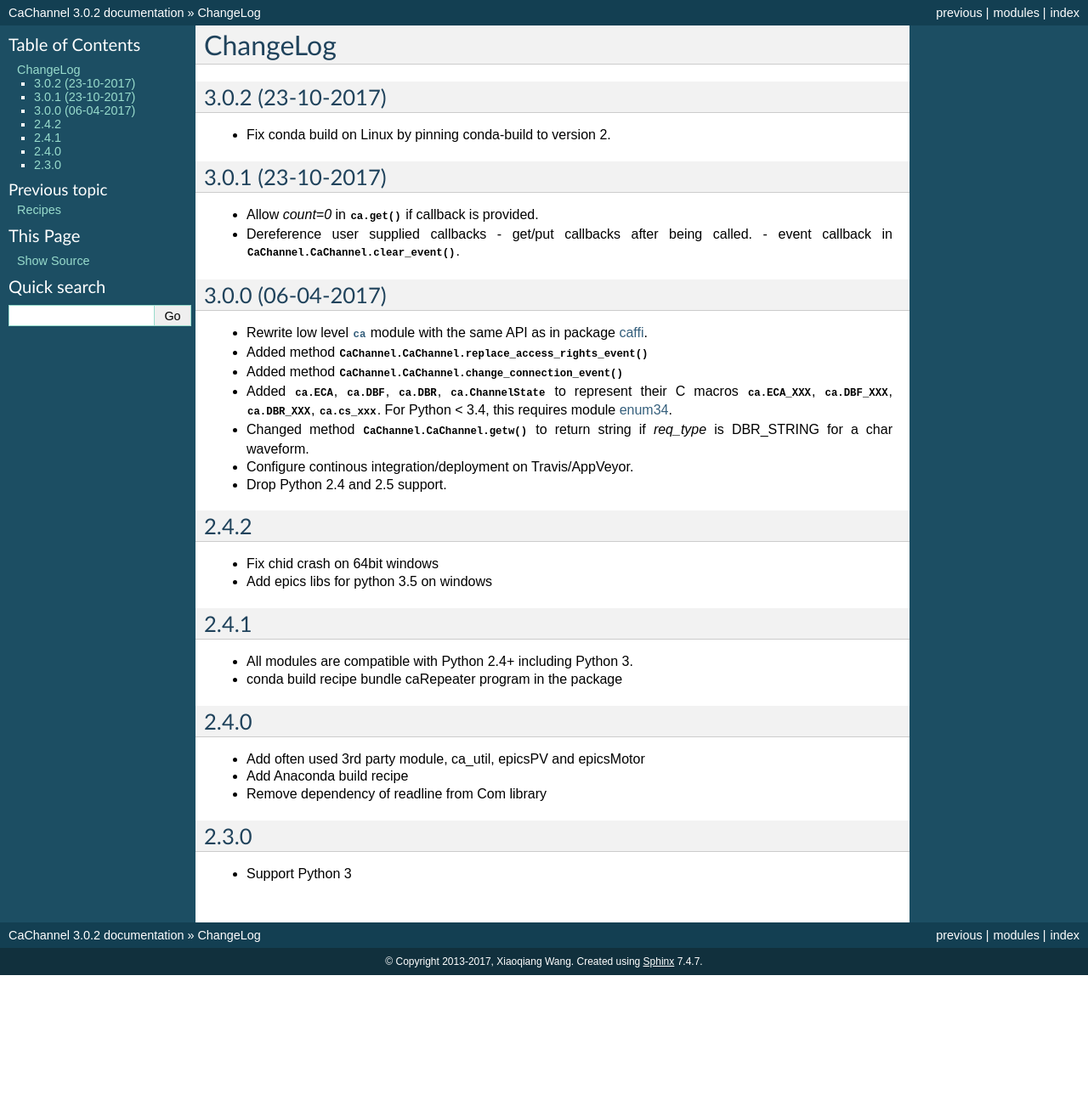
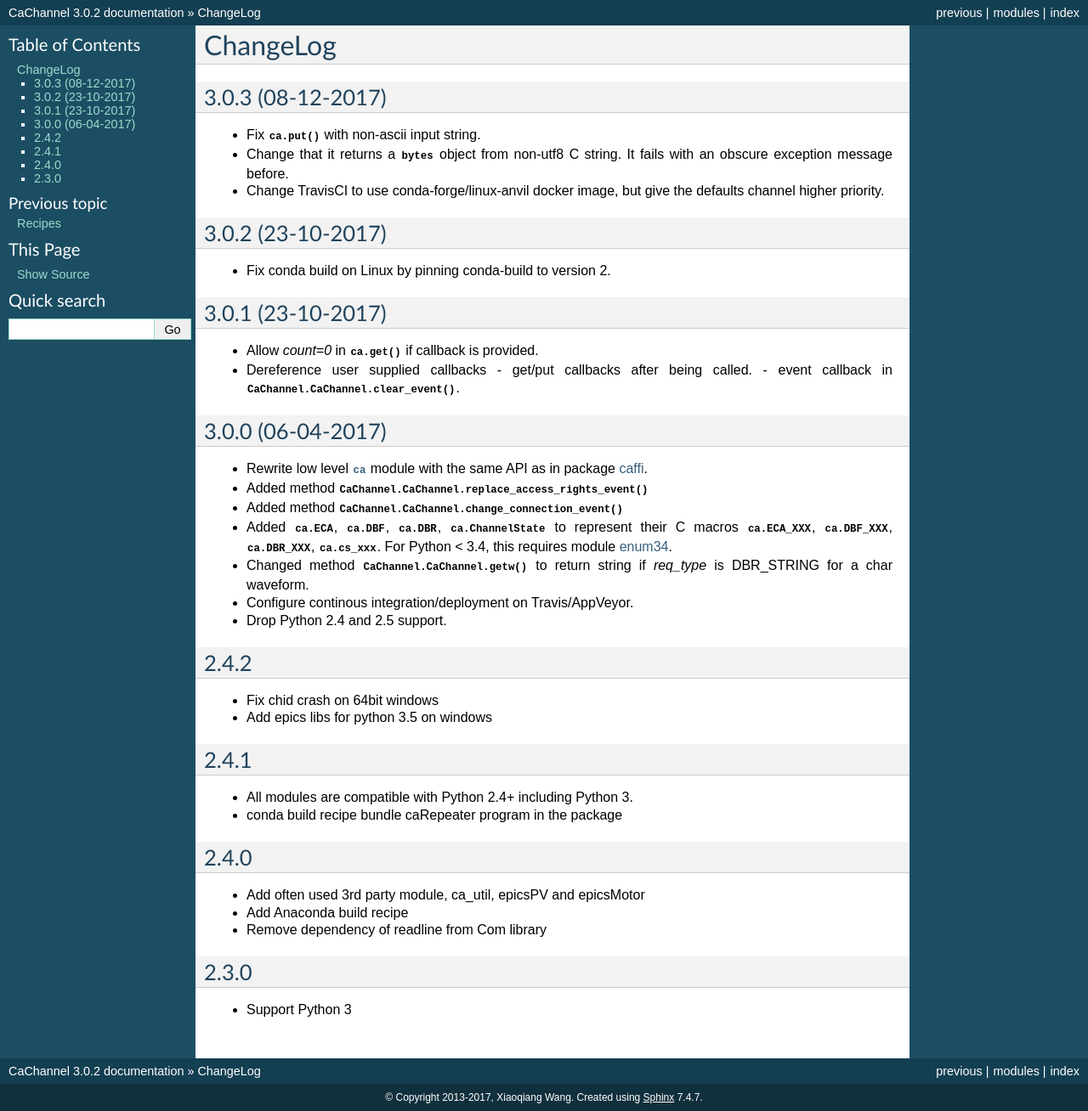
Before and after one commit to CaChannel/CaChannel, a Sphinx documentation site: the page built from docs/source/changes.rst, in a window 1280 px wide. Shown: the whole page at 85% size. Built offline with Sphinx 7.4.7, drawn with Linux system fonts in a browser that asks for light colours; before the commit the page ends 1148 px from its top, so only the background shows below that.

Commit message:
update release notes

```diff
--- a/docs/source/changes.rst
+++ b/docs/source/changes.rst
@@ -1,5 +1,12 @@
 ChangeLog
 =========
+
+3.0.3 (08-12-2017)
+------------------
+
+- Fix :py:meth:`ca.put` with non-ascii input string.
+- Change that it returns a :py:class:`bytes` object from non-utf8 C string. It fails with an obscure exception message before.
+- Change TravisCI to use conda-forge/linux-anvil docker image, but give the defaults channel higher priority.
 
 3.0.2 (23-10-2017)
 ------------------
```
